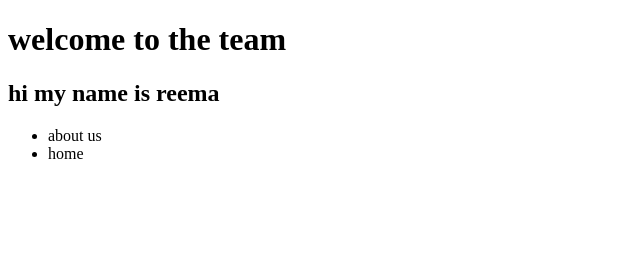
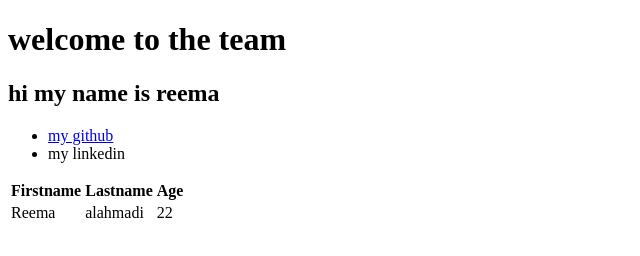
Before and after one commit to reemaakram/javascript, a plain HTML site: page test.html in a window 1280 px wide. Shown: the whole page, without its empty margins (0-640 px from the left). Drawn offline with Linux system fonts and the light colour scheme.

Commit message:
secomdaryl commit

```diff
--- /dev/null
+++ b/style.css
@@ -0,0 +1,9 @@
+
+h2 {
+    font-size: 32px;
+    color: rgb(136, 125, 240);
+    text-align: center;
+}
+body {background-color: rgb(108, 170, 240); font-family:verdana}
+h1 {color: white;}
+p {font-size: 20px;}
--- a/test.html
+++ b/test.html
@@ -7,10 +7,22 @@
 <body>
    <h1>welcome to the team</h1>
    <h2>hi my name is reema</h2>
+   <table>
+  <tr>
+    <th>Firstname</th>
+    <th>Lastname</th>
+    <th>Age</th>
+  </tr>
+  <tr>
+    <td>Reema</td>
+    <td>alahmadi</td>
+    <td>22</td>
+  </tr>
    <ul>
-    <li> about us
+    <li> <a href="https://github.com/reemaakram">my github</a>
     </li>
-    <li> home </li>
+    <li> my linkedin </li>
+
    </ul>
 </body>
 
```
